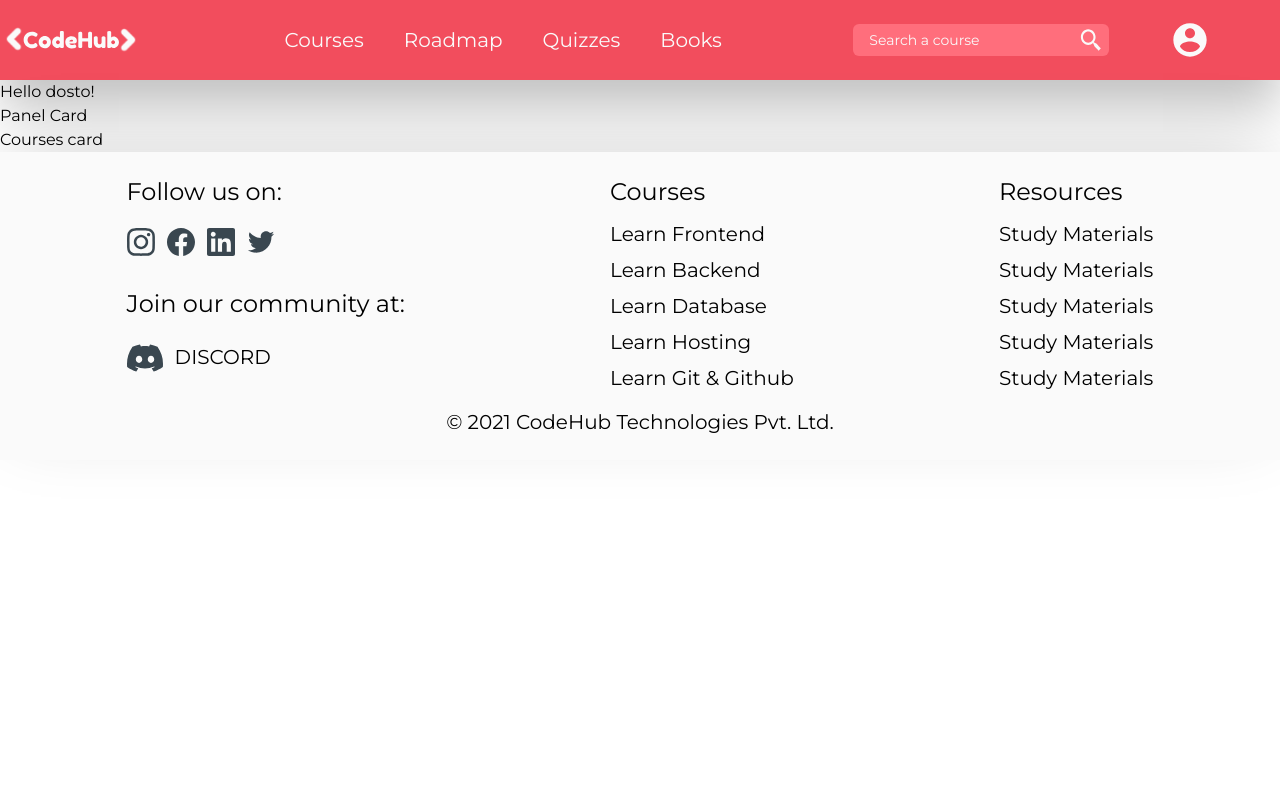
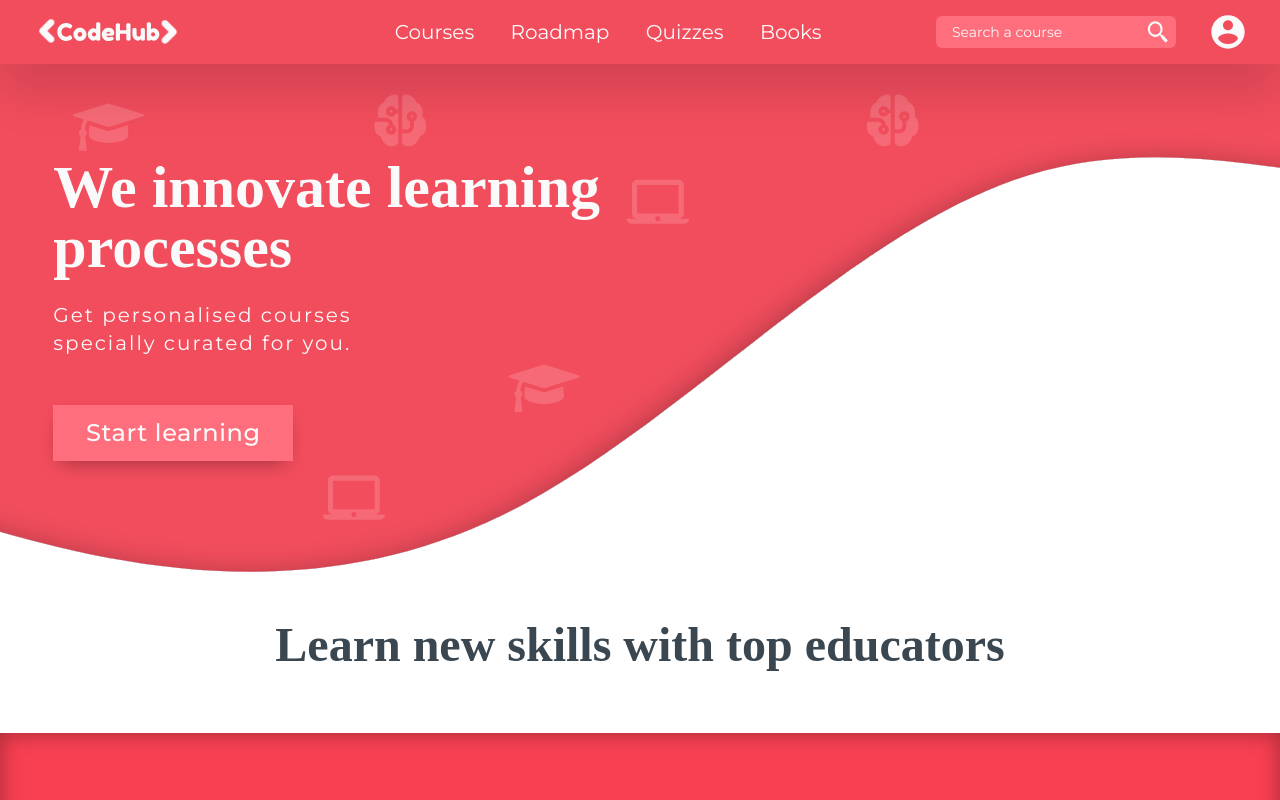
Before and after one commit to Harsh-H-Shah/codehub, a React (Create React App) app: page / in a window 1280 px wide. Shown: the top 800 px of the page. Built offline with nearby package versions, Linux system fonts and the light colour scheme; a web font is replaced by a local one.

Commit message:
Add cover to landing page

```diff
--- a/src/components/Footer.js
+++ b/src/components/Footer.js
@@ -7,9 +7,9 @@ import TwitterLogo from '../static/social-icons/Twitter.svg'
 
 const Footer = () => {
   return (
-    <div className= 'w-full min-h shadow-2xl font-sans bg-primary p-6' >
-    <div className="flex flex-row-3 justify-around">
-      <div className="flex text-2xl items-start flex-col">
+    <div className= 'w-screen min-h shadow-2xl font-sans bg-primary p-6' >
+    <div className="flex flex-row-3 place-content-between">
+      <div className="flex text-2xl items-start flex-col ml-16">
         <div>Follow us on:</div>
         <div className="flex flex-row mt-5 mb-8">
           < img src = {InstLogo} alt= 'instlogo' className='w-7 h-7' />
@@ -23,7 +23,7 @@ const Footer = () => {
           <span className="text-xl uppercase ml-3">Discord</span>
         </div>
       </div>
-      <div className="flex text-xl items-start flex-col">
+      <div className="flex text-xl items-start flex-col mr-20">
         <div className="text-2xl">Courses</div>
         <div className='mt-3'>Learn Frontend</div>
         <div className='mt-2'>Learn Backend</div>
@@ -31,7 +31,7 @@ const Footer = () => {
         <div className='mt-2'>Learn Hosting</div>
         <div className='mt-2'>Learn Git & Github</div>
       </div>
-      <div className="flex flex-col text-xl items-start">
+      <div className="flex flex-col text-xl items-start mr-16">
         <div className="text-2xl">Resources</div>
         <div className='mt-3'>Study Materials</div>
         <div className='mt-2'>Study Materials</div>
--- a/src/components/Navbar.js
+++ b/src/components/Navbar.js
@@ -5,19 +5,21 @@ import Search from '../static/Navbar-icons/search.svg'
 
 const Navbar = () => {
   return (
-      <nav className='w-screen grid grid-cols-9 col-start-2 h-20 shadow-3xl bg-secondary-red justify-center items-center overscroll-none'>
-        <img src={Logo} alt='logo' className=' justify-self-start h-16'></img>
-        <div className='flex flex-row text-primary col-start-3'>
-          <p className='font-sans font-normal text-xl mr-10 cursor-pointer'>Courses</p>
-          <p className='font-sans font-normal text-xl mr-10 cursor-pointer'>Roadmap</p>
-          <p className='font-sans font-normal text-xl mr-10 cursor-pointer'>Quizzes</p>
-          <p className='font-sans font-normal text-xl mr-10 cursor-pointer'>Books</p>
+      <nav className='w-screen flex flex-row place-content-between h-16 shadow-3xl z-10 bg-secondary-red items-center overscroll-none'>
+        <img src={Logo} alt='logo' className=' justify-self-start h-10 ml-8'></img>
+        <div className='flex flex-row place-content-between w-4/12 text-primary font-sans font-normal text-xl -mr-24'>
+          <p className='cursor-pointer'>Courses</p>
+          <p className='cursor-pointer'>Roadmap</p>
+          <p className='cursor-pointer'>Quizzes</p>
+          <p className='cursor-pointer'>Books</p>
         </div>
-        <div className='w-64 h-8 bg-secondary-lightred rounded-md flex items-center place-content-between col-start-7'>
-          <input type='text' placeholder='Search a course' className='font-sans text-sm placeholder-primary px-4 bg-secondary-lightred focus:outline-none text-primary'/>
-          <img src={Search} alt='Search' className='mr-2' />
+        <div className='flex flex-row place-content-between items-center mr-8'>
+          <div className='w-60 h-8 bg-secondary-lightred rounded-md flex items-center place-content-between'>
+            <input type='text' placeholder='Search a course' className='font-sans text-sm placeholder-primary px-4 bg-secondary-lightred focus:outline-none text-primary'/>
+            <img src={Search} alt='Search' className='mr-2' />
+          </div>
+          <img src={AccLogo} alt='Acc-logo' className='ml-8 col-start-9 cursor-pointer' />
         </div>
-        <img src={AccLogo} alt='Acc-logo' className='ml-8 col-start-9' />
       </nav>
   )
 }
--- a/src/pages/LandingPage.js
+++ b/src/pages/LandingPage.js
@@ -1,19 +1,46 @@
-import React from 'react'
-import Footer from '../components/Footer'
-import Navbar from '../components/Navbar'
-import PanelCard from '../components/PanelCard'
-import CoursesCard from '../components/CoursesCard'
+import React from 'react';
+
+import Footer from '../components/Footer';
+import Navbar from '../components/Navbar';
+import PanelCard from '../components/PanelCard';
+import CoursesCard from '../components/CoursesCard';
+
+import Wave from '../static/CoverSvg/WaveSVG.svg';
 
 const LandingPage = () => {
   return (
-    <div>
-      <Navbar/>
-      <h1>Hello dosto!</h1>
-      <PanelCard/>
-      <CoursesCard/>
-      <Footer/>
+    <div className="flex flex-col justify-center items-center select-none">
+      <Navbar />
+      <img src={Wave} draggable='false' alt="Wave" className="z-0" />
+      <div className="w-11/12 flex -mt-96">
+        <div className="flex flex-col justify-self-start z-10">
+          <p className="font-serif text-6xl text-primary font-bold -mt-16">
+            We innovate learning <br /> processes
+          </p>
+          <p className="font-sans text-xl text-primary mt-6 tracking-widest">
+            Get personalised courses <br /> specially curated for you.
+          </p>
+          <button className="w-60 h-14 mt-12 bg-secondary-lightred items-center tracking-wide shadow-md text-primary font-sans text-2xl font-medium">
+            Start learning
+          </button>
+        </div>
+      </div>
+      <p className="mt-40 font-serif text-5xl font-semibold mb-16 text-secondary-lightgray">
+        Learn new skills with top educators
+      </p>
+      <div className='flex flex-row w-screen bg-secondary-brightred h-64 place-content-around justify-center items-center shadow-inner'>
+        <PanelCard/>
+        <PanelCard/>
+        <PanelCard/>
+        <PanelCard/>
+      </div>
+      <div className="mt-40">
+        <PanelCard />
+      </div>
+      <CoursesCard />
+      <Footer />
     </div>
-  )
-}
+  );
+};
 
-export default LandingPage
+export default LandingPage;
--- a/tailwind.config.js
+++ b/tailwind.config.js
@@ -8,7 +8,8 @@ module.exports = {
           lightgray: "#3A4750",
           darkgray:"#303841",
           red:"#F24D5D",
-          lightred:"#FF6E7C"
+          lightred:"#FF6E7C",
+          brightred:"#F84052",
         }
       },
       screens: {
@@ -28,7 +29,9 @@ module.exports = {
     boxShadow: {
       '2xl': '0 -20px 70px -12px rgba(0, 0, 0, 0.15)',
       'xl': '0 0px 50px -5px rgba(0,0,0,0.4)',
-      "3xl": '0 25px 50px 0px rgba(0, 0, 0, 0.25)',
+      "3xl": '0 25px 50px 0px rgba(0, 0, 0, 0.15)',
+      'md': '0 8px 20px -8px rgba(0, 0, 0, 0.4)',
+      inner: 'inset 0 0 20px 2px rgba(0, 0, 0, 0.3)',
     }
   },
   variants: {
```
Also changed, not shown: src/static/Color-palette/Red.png (deleted), src/static/CoverSvg/WaveSVG.svg.
